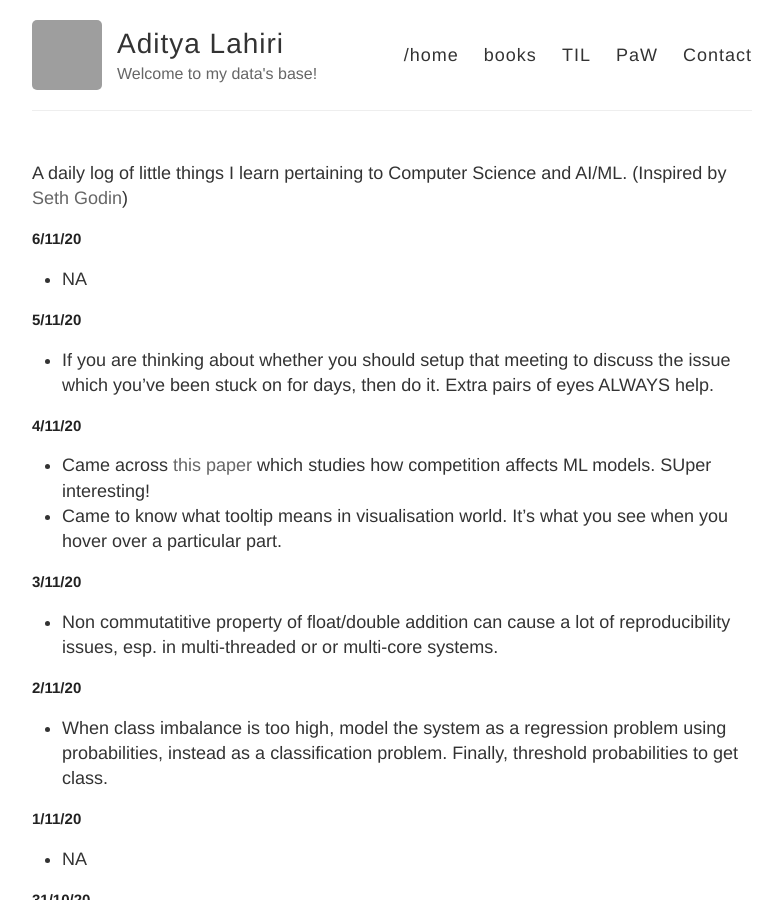
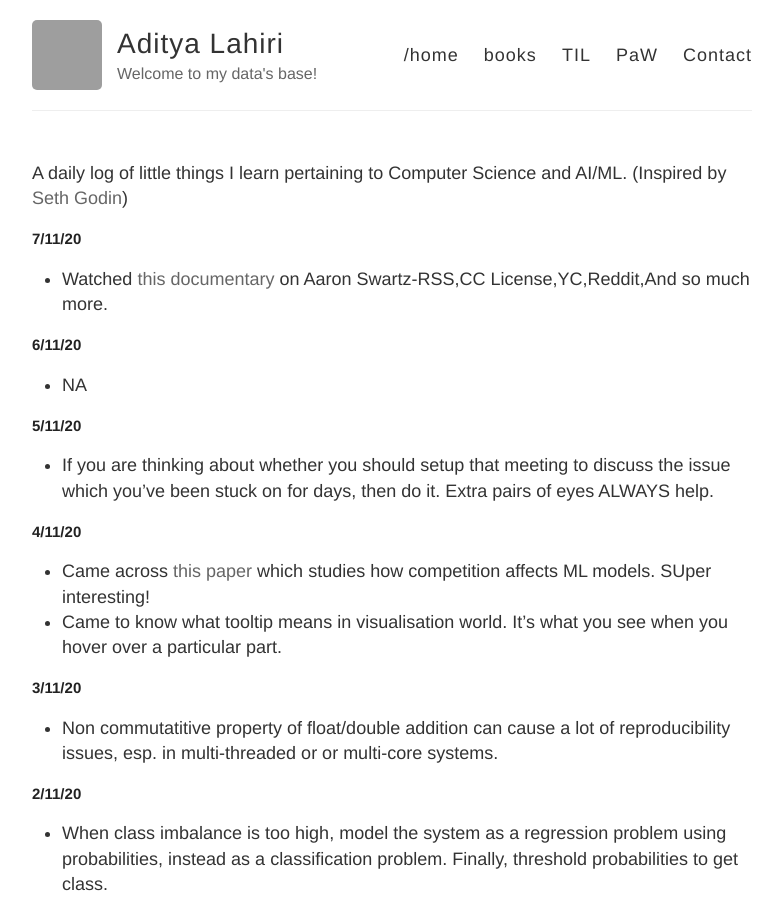
Before and after one commit to adityalahiri/adityalahiri.github.io, a Jekyll site: the page built from TIL.md, in a window 1280 px wide and 900 px high. Shown: the whole window, without its empty margins (248-1030 px from the left). Built offline with Jekyll 4.4.1, drawn with Linux system fonts in a browser that asks for light colours; our own code applies the rules of GitHub Pages for plain Markdown files; grey boxes are pictures that could not be loaded.

Commit message:
Update for 7/11

```diff
--- a/TIL.md
+++ b/TIL.md
@@ -1,5 +1,9 @@
 A daily log of little things I learn pertaining to Computer Science and AI/ML.
 (Inspired by [Seth Godin](https://seths.blog/))
+
+## 7/11/20
+
+* Watched [this documentary](https://www.youtube.com/watch?v=M85UvH0TRPc&ab_channel=DocumentaryStorm) on Aaron Swartz-RSS,CC License,YC,Reddit,And so much more.
 
 ## 6/11/20
 
```
